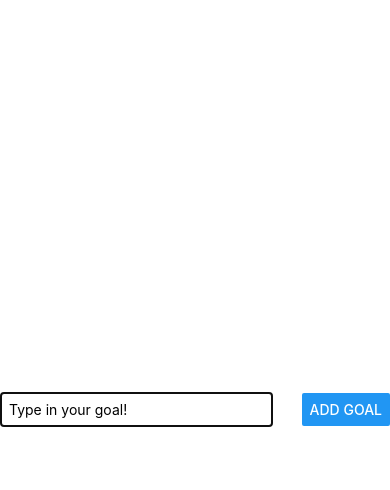
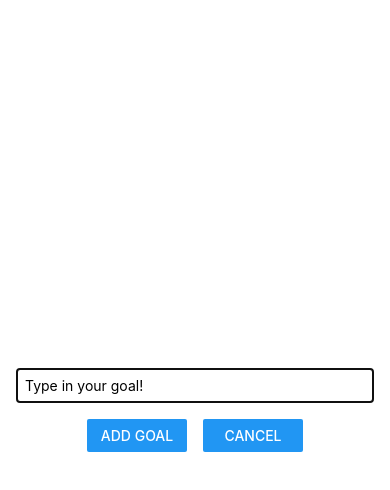
Before and after one commit to aaronjpark/GoalTracker, a React Native app: screen / in a window 390 px wide. Both pictures are taken after a click on the button "ADD NEW GOAL". Shown: the top 490 px of the page. Built offline with nearby package versions, Linux system fonts and the light colour scheme.

Commit message:
Style Modal Component

```diff
--- a/App.js
+++ b/App.js
@@ -32,7 +32,9 @@
         color="#5AC8FA"
         onPress={startAddGoalHandler}
       />
-      {modalIsVisible && <GoalInput visible={modalIsVisible} onAddGoal={addGoalHandler} />}
+      {modalIsVisible && (
+        <GoalInput visible={modalIsVisible} onAddGoal={addGoalHandler} />
+      )}
       <View style={styles.goalsContainer}>
         <FlatList
           data={courseGoals}
--- a/components/GoalInput.js
+++ b/components/GoalInput.js
@@ -23,7 +23,14 @@
           onChangeText={goalInputHandler}
           value={enteredGoalText}
         />
-        <Button title="Add Goal" onPress={addGoalHandler} />
+        <View style={styles.buttonContainer}>
+          <View style={styles.button}>
+            <Button title="Add Goal" onPress={addGoalHandler} />
+          </View>
+          <View style={styles.button}>
+            <Button title="Cancel" />
+          </View>
+        </View>
       </View>
     </Modal>
   );
@@ -34,18 +41,25 @@
 const styles = StyleSheet.create({
   inputContainer: {
     flex: 1,
-    flexDirection: "row",
-    justifyContent: "space-between",
+    justifyContent: "center",
     alignItems: "center",
     marginBottom: 24,
+    padding: 16,
     borderBottomWidth: 1,
     borderBottomColor: "#cccccc",
   },
   textInput: {
     borderWidth: 1,
     borderColor: "#cccccc",
-    width: "70%",
-    marginRight: 8,
+    width: "100%",
     padding: 8,
   },
+  buttonContainer: {
+    marginTop: 16,
+    flexDirection: "row",
+  },
+  button: {
+    width: 100,
+    marginHorizontal: 8,
+  }
 });
```
